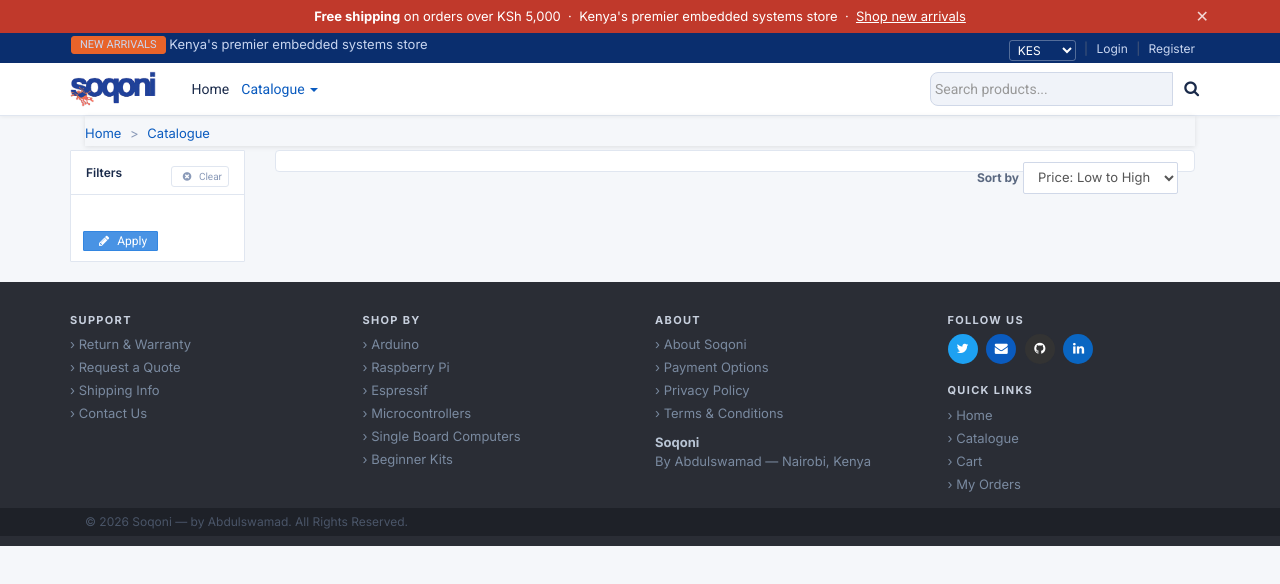
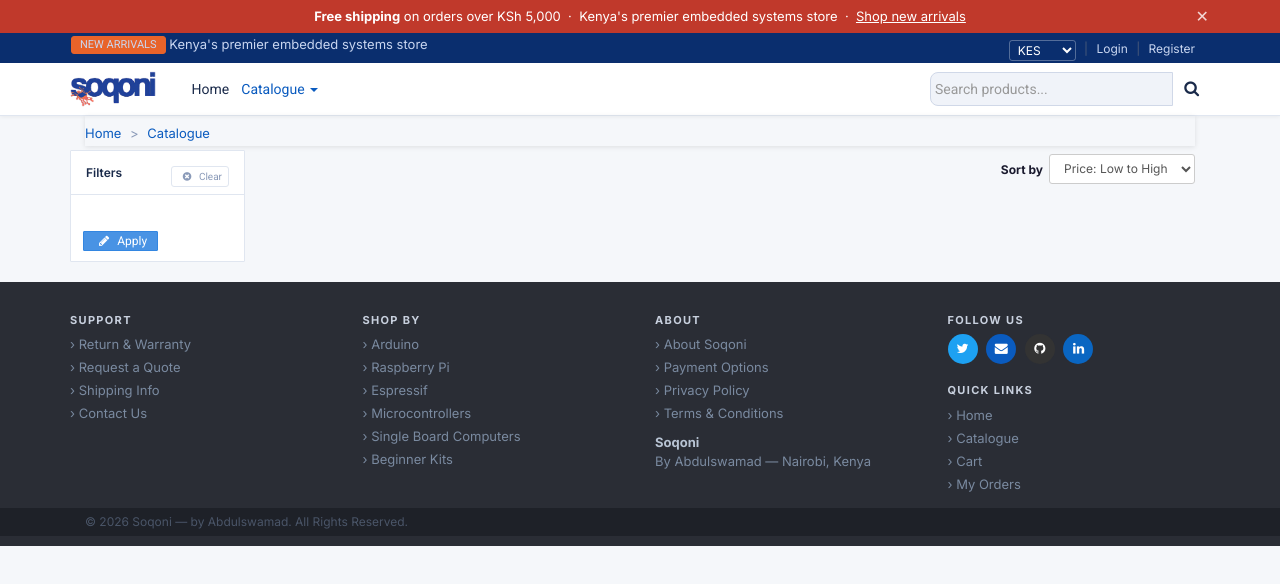
Before and after one commit to abdvswmdr/frontend-repo, a website: page public/category.html in a window 1280 px wide. Drawn offline with Linux system fonts and the light colour scheme; no server answers.

Commit message:
fix: improve layout of sort by section in category page

```diff
--- a/public/category.html
+++ b/public/category.html
@@ -89,15 +89,13 @@ _________________________________________________________ -->
             </div>
 
             <div class="col-md-10">
-                <div class="box info-bar" style="padding:6px 12px; margin-bottom:8px;">
-                    <div class="pull-right">
-                        <strong style="font-size:12px;">Sort by</strong>
-                        <select name="sort-by" id="sort-select" class="form-control input-sm" style="display:inline-block;width:auto;">
-                            <option value="price_asc">Price: Low to High</option>
-                            <option value="price_desc">Price: High to Low</option>
-                            <option value="name">Name A–Z</option>
-                        </select>
-                    </div>
+                <div style="display:flex; justify-content:flex-end; align-items:center; margin-bottom:8px; padding:4px 0;">
+                    <strong style="font-size:12px; margin-right:6px;">Sort by</strong>
+                    <select name="sort-by" id="sort-select" class="form-control input-sm" style="display:inline-block;width:auto;">
+                        <option value="price_asc">Price: Low to High</option>
+                        <option value="price_desc">Price: High to Low</option>
+                        <option value="name">Name A–Z</option>
+                    </select>
                 </div>
 
                 <!-- *** PRODUCTS *** -->
```
